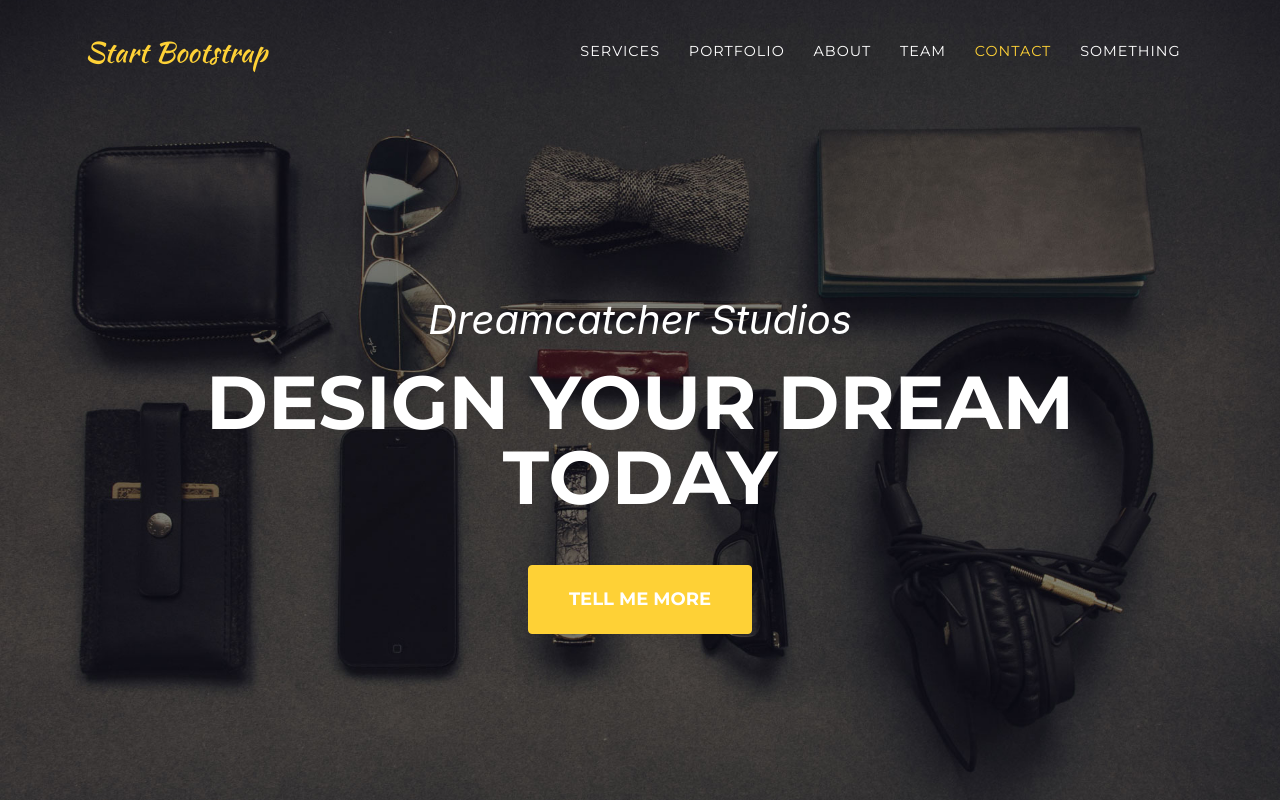
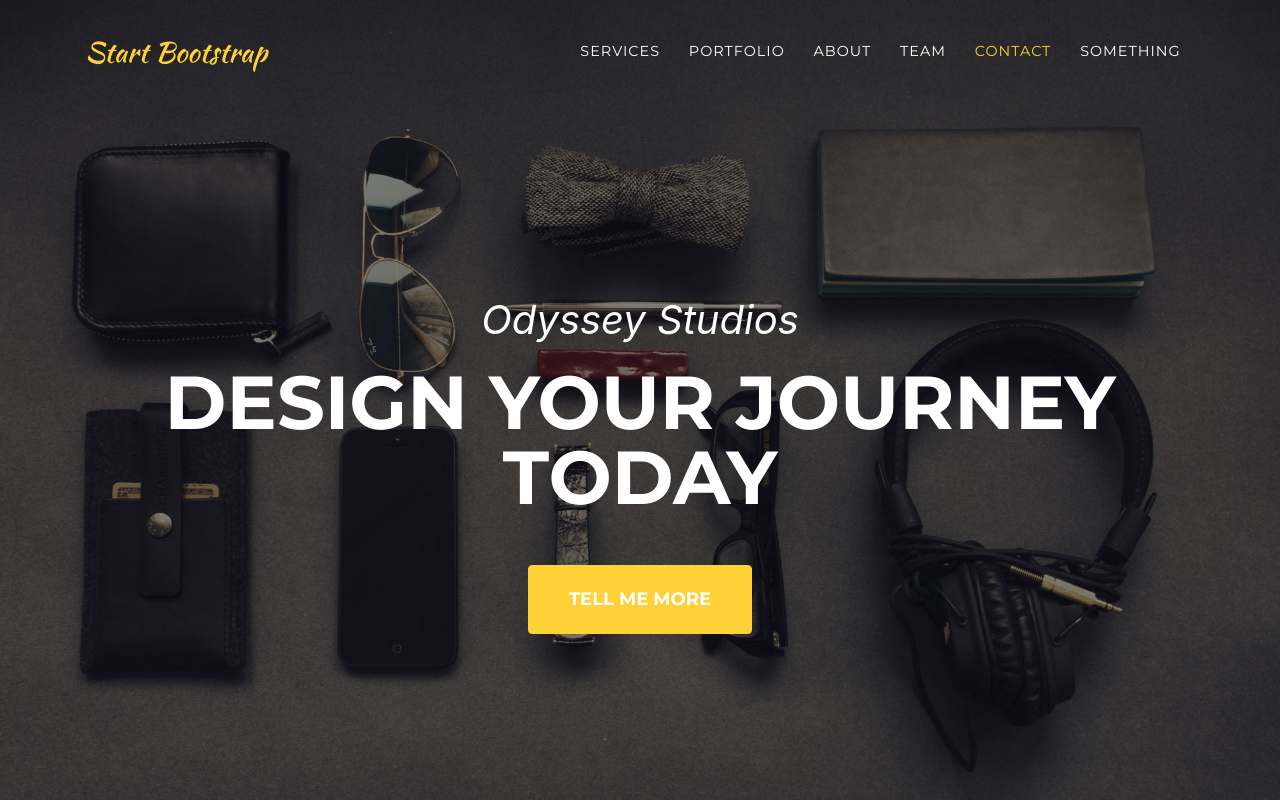
Before and after one commit to zmarkan/circleci-demo, a website: page index.html in a window 1280 px wide. Shown: the top 800 px of the page. Drawn offline with nearby package versions, Linux system fonts and the light colour scheme; a web font is replaced by a local one.

Commit message:
Heading changes

```diff
--- a/index.html
+++ b/index.html
@@ -64,8 +64,8 @@
   <header class="masthead">
     <div class="container">
       <div class="intro-text">
-        <div class="intro-lead-in">Dreamcatcher Studios</div>
-        <div class="intro-heading text-uppercase">Design Your Dream Today</div>
+        <div class="intro-lead-in">Odyssey Studios</div>
+        <div class="intro-heading text-uppercase">Design Your Journey Today</div>
         <a class="btn btn-primary btn-xl text-uppercase js-scroll-trigger" href="#services">Tell Me More</a>
       </div>
     </div>
```
